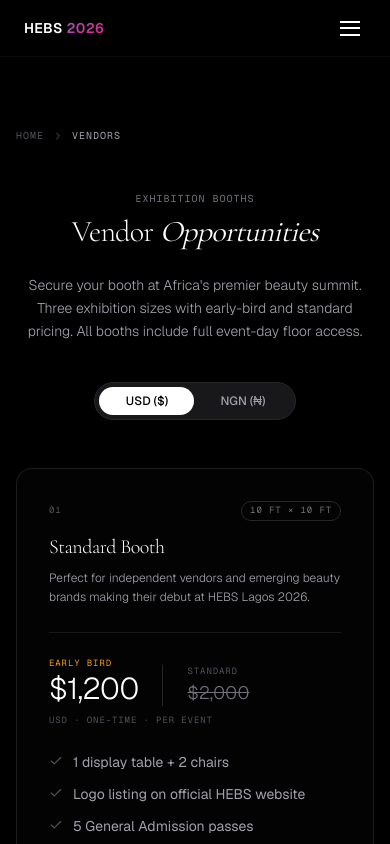
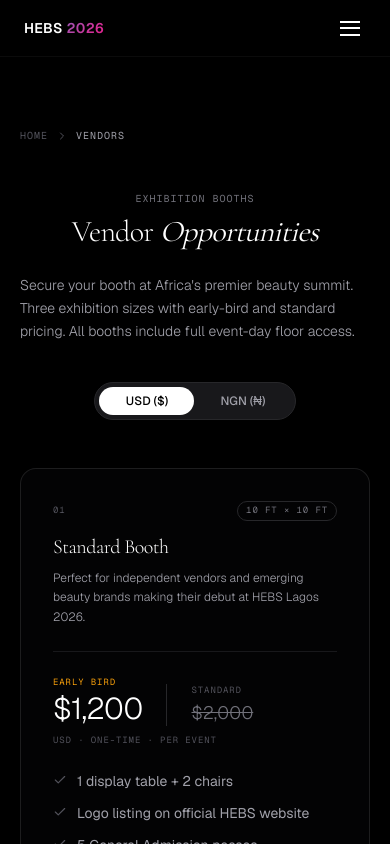
Before and after one commit to alexis800-glitch/hebs-lagos-2026, a Next.js app: page /vendors in a window 390 px wide. Shown: the top 844 px of the page. Built offline with nearby package versions, Linux system fonts and the light colour scheme.

Commit message:
auto: mobile typography audit — left-align body text, widen px, add w-full to badges

```diff
--- a/app/sponsors/page.tsx
+++ b/app/sponsors/page.tsx
@@ -86,7 +86,7 @@ export default function SponsorsPage() {
   return (
     <>
       <Navbar />
-      <main className="w-full min-h-screen bg-black text-white pt-32 px-4 pb-24">
+      <main className="w-full min-h-screen bg-black text-white pt-32 px-5 md:px-8 pb-24">
 
         {/* Breadcrumb */}
         <div className="max-w-5xl mx-auto mb-12 flex items-center gap-2 font-mono text-[10px] uppercase tracking-widest text-zinc-600">
@@ -97,13 +97,13 @@ export default function SponsorsPage() {
 
         {/* Header */}
         <div className="text-center mb-16 max-w-2xl mx-auto">
-          <span className="text-[10px] font-mono tracking-widest text-zinc-500 uppercase mb-2 block text-center">
+          <span className="text-[10px] font-mono tracking-widest text-zinc-500 uppercase mb-2 block text-center w-full">
             Partnerships
           </span>
           <h1 className="text-3xl md:text-5xl font-light tracking-tight text-center mb-6 font-serif">
             Sponsorship <span className="italic font-normal">Opportunities</span>
           </h1>
-          <p className="font-sans text-sm text-zinc-400 font-light leading-relaxed">
+          <p className="font-sans text-sm text-zinc-400 font-light leading-relaxed text-left md:text-center">
             Align your brand with the premier beauty summit in Africa. Five exclusive packages designed
             to deliver measurable visibility, qualified audience access, and lasting industry impact.
           </p>
--- a/app/vendors/page.tsx
+++ b/app/vendors/page.tsx
@@ -74,7 +74,7 @@ export default function VendorsPage() {
   return (
     <>
       <Navbar />
-      <main className="w-full min-h-screen bg-black text-white pt-32 px-4 pb-24">
+      <main className="w-full min-h-screen bg-black text-white pt-32 px-5 md:px-8 pb-24">
 
         {/* Breadcrumb */}
         <div className="max-w-6xl mx-auto mb-12 flex items-center gap-2 font-mono text-[10px] uppercase tracking-widest text-zinc-600">
@@ -85,13 +85,13 @@ export default function VendorsPage() {
 
         {/* Header */}
         <div className="text-center mb-6 max-w-2xl mx-auto">
-          <span className="text-[10px] font-mono tracking-widest text-zinc-500 uppercase mb-2 block text-center">
+          <span className="text-[10px] font-mono tracking-widest text-zinc-500 uppercase mb-2 block text-center w-full">
             Exhibition Booths
           </span>
           <h1 className="text-3xl md:text-5xl font-light tracking-tight text-center mb-6 font-serif">
             Vendor <span className="italic font-normal">Opportunities</span>
           </h1>
-          <p className="font-sans text-sm text-zinc-400 font-light leading-relaxed">
+          <p className="font-sans text-sm text-zinc-400 font-light leading-relaxed text-left md:text-center">
             Secure your booth at Africa&apos;s premier beauty summit. Three exhibition sizes with
             early-bird and standard pricing. All booths include full event-day floor access.
           </p>
```
